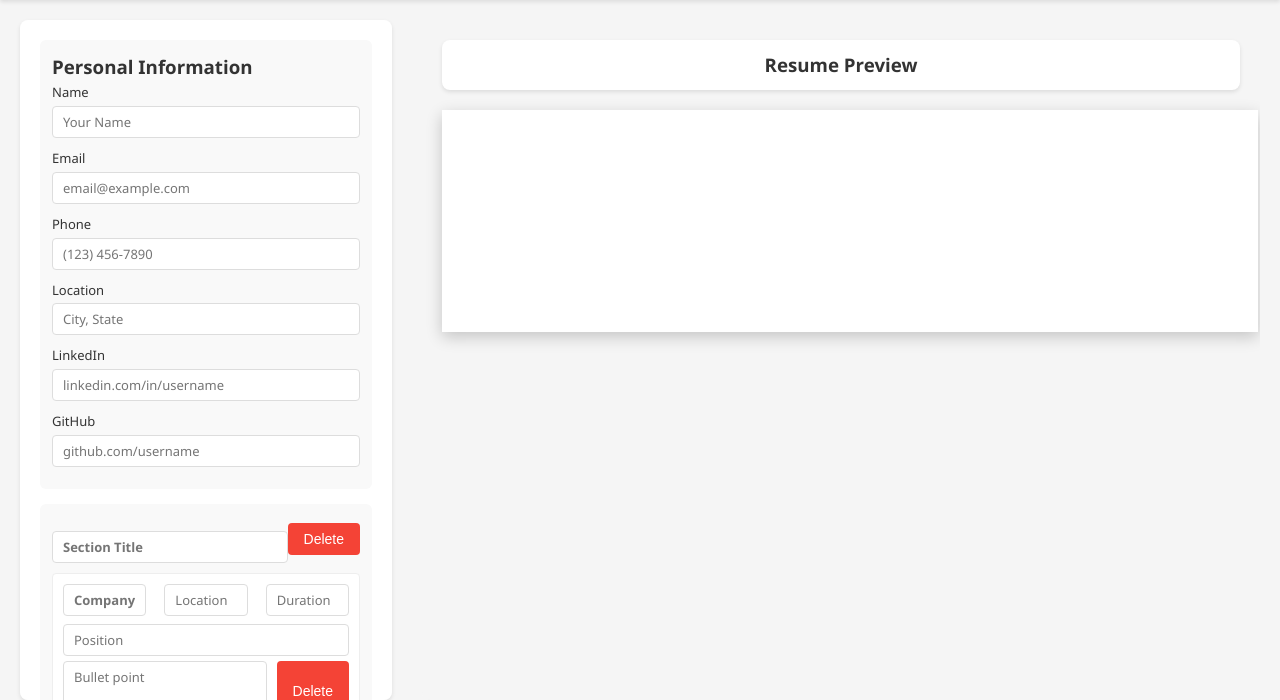
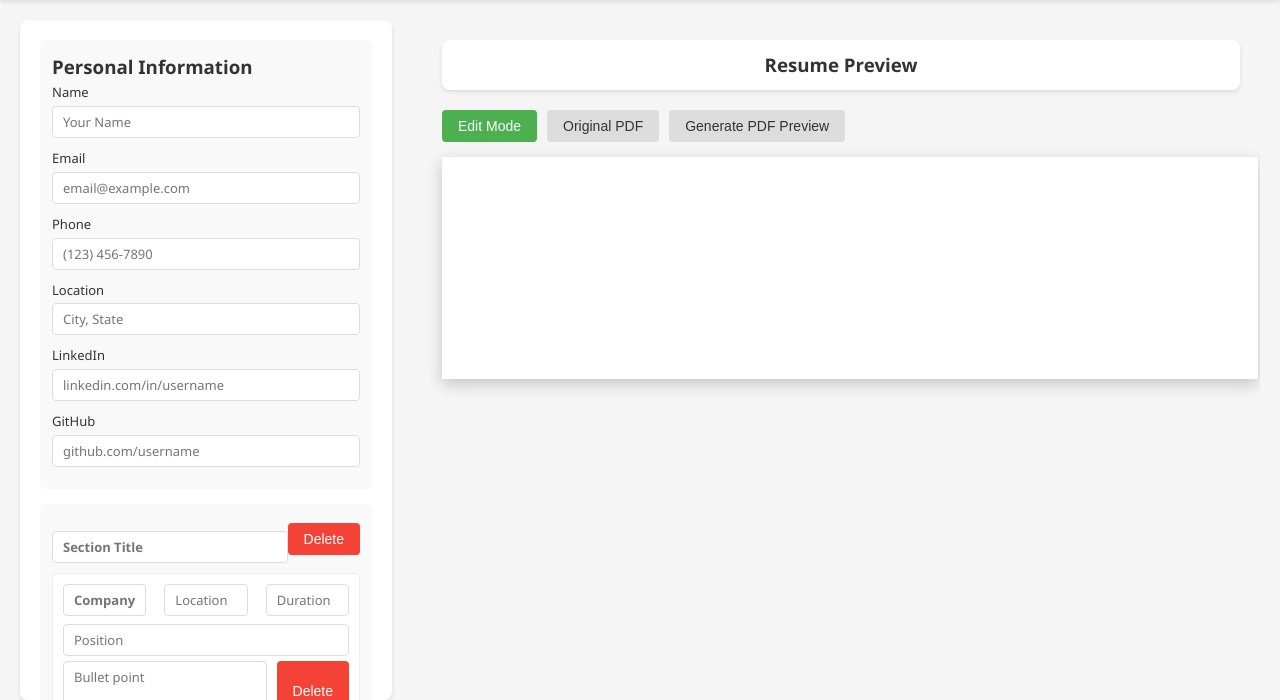
Before and after one commit to RahimMirani/AIResumeMatch, a Flask app: page / in a window 1280 px wide. Shown: the part 173-873 px from the top of the page. Run offline with Flask 3, Linux system fonts and the light colour scheme.

Commit message:
Added view and generate PDF options

```diff
--- a/app.py
+++ b/app.py
@@ -1,9 +1,17 @@
-from flask import Flask, request, jsonify, render_template, url_for
+from flask import Flask, request, jsonify, render_template, url_for, send_from_directory, abort
 from flask_cors import CORS  # Add this import
 from werkzeug.utils import secure_filename
 import os
-from pdf_parser import ResumeParser  # Updated import
+from pdf_parser import parse_pdf  # Change import to use our parse_pdf function
 from config import Config
+from reportlab.lib.pagesizes import letter
+from reportlab.lib import colors
+from reportlab.lib.styles import getSampleStyleSheet, ParagraphStyle
+from reportlab.platypus import SimpleDocTemplate, Paragraph, Spacer, Table, TableStyle
+from reportlab.lib.units import inch
+import uuid
+import html
+import re
 
 app = Flask(__name__)
 CORS(app)  # Enable CORS
@@ -19,8 +27,8 @@ app.config['STATIC_FOLDER'] = 'static'
 # Create uploads directory if it doesn't exist
 os.makedirs(UPLOAD_FOLDER, exist_ok=True)
 
-# Initialize resume parser
-resume_parser = ResumeParser()
+# We no longer need to initialize a parser since we're using a function
+# resume_parser = ResumeParser()  # Remove this line
 
 def allowed_file(filename):
     return '.' in filename and filename.rsplit('.', 1)[1].lower() in ALLOWED_EXTENSIONS
@@ -31,57 +39,170 @@ def index():
 
 @app.route('/upload-resume', methods=['POST'])
 def upload_resume():
-    try:
-        if 'resume' not in request.files:
-            return jsonify({'error': 'No file uploaded'}), 400
+    if 'resume' not in request.files:
+        return jsonify({'error': 'No file part'}), 400
 
-        file = request.files['resume']
+    file = request.files['resume']
+    if file.filename == '':
+        return jsonify({'error': 'No selected file'}), 400
 
-        if file.filename == '':
-            return jsonify({'error': 'No file selected'}), 400
-
-        if not allowed_file(file.filename):
-            return jsonify({'error': 'Invalid file type. Only PDF files are allowed'}), 400
-
+    if file and allowed_file(file.filename):
+        # Secure the filename
         filename = secure_filename(file.filename)
         filepath = os.path.join(app.config['UPLOAD_FOLDER'], filename)
-
         file.save(filepath)
 
         try:
-            parsed_data = resume_parser.parse(filepath)
+            # Parse the PDF using our function
+            parsed_data = parse_pdf(filepath)
 
-            # Add default sections if missing
-            if not any(section['title'] == 'Professional Experience' for section in parsed_data['sections']):
-                parsed_data['sections'].append({
-                    'title': 'Professional Experience',
-                    'entries': []
-                })
-
-            if not any(section['title'] == 'Education' for section in parsed_data['sections']):
-                parsed_data['sections'].append({
-                    'title': 'Education',
-                    'entries': []
-                })
-
-            if not any(section['title'] == 'Skills' for section in parsed_data['sections']):
-                parsed_data['sections'].append({
-                    'title': 'Skills',
-                    'entries': []
-                })
-
+            # Return both the parsed data and the PDF filename
             return jsonify({
                 'status': 'success',
-                'parsed_data': parsed_data
+                'parsed_data': parsed_data,
+                'pdf_filename': filename
+            })
+        except Exception as e:
+            return jsonify({'error': f'Error parsing PDF: {str(e)}'}), 500
+
+    return jsonify({'error': 'Invalid file type'}), 400
+
+@app.route('/pdf/<filename>')
+def serve_pdf(filename):
+    # For security, make sure to validate the filename
+    if '..' in filename or filename.startswith('/'):
+        abort(404)
+    return send_from_directory(app.config['UPLOAD_FOLDER'], filename)
+
+@app.route('/generate-pdf', methods=['POST'])
+def generate_pdf():
+    try:
+        # Get HTML content from request
+        data = request.json
+        if not data or 'html' not in data:
+            return jsonify({'error': 'No HTML content provided'}), 400
+
+        # Extract text data from HTML
+        html_content = data['html']
+
+        # Create a more robust HTML parser
+        import re
+
+        # Helper function to clean HTML tags
+        def clean_html(text):
+            return re.sub(r'<[^>]*>', '', text).strip()
+
+        # Extract name (looking for h1 tag)
+        name_match = re.search(r'<h1>(.*?)</h1>', html_content, re.DOTALL)
+        name = clean_html(name_match.group(1)) if name_match else "Resume"
+
+        # Extract contact info
+        contact_match = re.search(r'<div class="contact-info">(.*?)</div>', html_content, re.DOTALL)
+        contact_info = clean_html(contact_match.group(1)) if contact_match else ""
+        contact_info = contact_info.replace('<br>', '\n')
+
+        # Extract sections
+        sections = []
+        section_matches = re.finditer(r'<h2>(.*?)</h2>(.*?)(?=<h2>|$)', html_content, re.DOTALL)
+
+        for match in section_matches:
+            section_title = clean_html(match.group(1))
+            section_content = match.group(2)
+
+            # Extract bullet points
+            bullet_points = []
+            bullet_matches = re.finditer(r'<li>(.*?)</li>', section_content, re.DOTALL)
+            for bullet_match in bullet_matches:
+                bullet_text = clean_html(bullet_match.group(1))
+                if bullet_text:
+                    bullet_points.append(bullet_text)
+
+            sections.append({
+                'title': section_title,
+                'bullet_points': bullet_points
             })
 
-        finally:
-            if os.path.exists(filepath):
-                os.remove(filepath)
+        # Generate a unique filename
+        filename = f"resume_{uuid.uuid4().hex}.pdf"
+        filepath = os.path.join(app.config['UPLOAD_FOLDER'], filename)
+
+        # Create PDF using ReportLab
+        doc = SimpleDocTemplate(filepath, pagesize=letter,
+                                rightMargin=72, leftMargin=72,
+                                topMargin=72, bottomMargin=72)
+
+        styles = getSampleStyleSheet()
+
+        # Create custom styles
+        styles.add(ParagraphStyle(
+            name='Name',
+            parent=styles['Heading1'],
+            fontSize=16,
+            alignment=1,  # Center alignment
+            spaceAfter=10
+        ))
+
+        styles.add(ParagraphStyle(
+            name='ContactInfo',
+            parent=styles['Normal'],
+            fontSize=10,
+            alignment=1,  # Center alignment
+            spaceAfter=20
+        ))
+
+        styles.add(ParagraphStyle(
+            name='SectionTitle',
+            parent=styles['Heading2'],
+            fontSize=12,
+            textTransform='uppercase',
+            spaceBefore=15,
+            spaceAfter=6
+        ))
+
+        styles.add(ParagraphStyle(
+            name='BulletPoint',
+            parent=styles['Normal'],
+            fontSize=10,
+            leftIndent=20,
+            spaceAfter=2
+        ))
+
+        # Build the PDF content
+        elements = []
+
+        # Add name
+        elements.append(Paragraph(name, styles['Name']))
+
+        # Add contact info
+        elements.append(Paragraph(contact_info, styles['ContactInfo']))
+
+        # Add sections
+        for section in sections:
+            # Add section title
+            elements.append(Paragraph(section['title'], styles['SectionTitle']))
+            elements.append(Spacer(1, 0.1*inch))
+
+            # Add bullet points
+            for point in section['bullet_points']:
+                # Use standard bullet character
+                elements.append(Paragraph(f"• {point}", styles['BulletPoint']))
+
+            # Add space after each section
+            elements.append(Spacer(1, 0.2*inch))
+
+        # Build the PDF
+        doc.build(elements)
+
+        return jsonify({
+            'status': 'success',
+            'pdf_filename': filename
+        })
 
     except Exception as e:
-        print(f"Error in upload_resume: {str(e)}")
-        return jsonify({'error': str(e)}), 500
+        import traceback
+        error_details = traceback.format_exc()
+        print(f"Error generating PDF: {str(e)}\n{error_details}")
+        return jsonify({'error': f'Error generating PDF: {str(e)}'}), 500
 
 if __name__ == '__main__':
     app.run(debug=True)
--- a/static/css/styles.css
+++ b/static/css/styles.css
@@ -532,3 +532,44 @@ button:hover {
         padding: 0.5in;
     }
 }
+
+/* View mode buttons */
+.view-modes {
+    display: flex;
+    gap: 10px;
+    margin-bottom: 15px;
+}
+
+.mode-btn {
+    padding: 8px 16px;
+    background-color: #ddd;
+    color: #333;
+    border: none;
+    border-radius: 4px;
+    cursor: pointer;
+}
+
+.mode-btn.active {
+    background-color: #4CAF50;
+    color: white;
+}
+
+/* Preview containers */
+.preview-container {
+    display: none;
+    width: 100%;
+    height: 100%;
+}
+
+.preview-container.active {
+    display: block;
+}
+
+/* PDF viewer */
+.pdf-viewer {
+    width: 100%;
+    height: calc(100vh - 200px);
+    border: none;
+    background: white;
+    box-shadow: 0 5px 15px rgba(0,0,0,0.2);
+}
--- a/static/js/resume-editor.js
+++ b/static/js/resume-editor.js
@@ -3,6 +3,8 @@ document.addEventListener('DOMContentLoaded', function() {
     let sectionCounter = 0;
     let entryCounter = 0;
     let pointCounter = 0;
+    let currentPdfUrl = null;
+    let generatedPdfUrl = null;
 
     // DOM elements
     const sectionsContainer = document.getElementById('sections-container');
@@ -27,7 +29,99 @@ document.addEventListener('DOMContentLoaded', function() {
         addSection();
     });
 
-    // Handle form submission
+    // Add these event listeners after the other listeners
+    const editModeBtn = document.getElementById('editModeBtn');
+    const pdfModeBtn = document.getElementById('pdfModeBtn');
+    const editPreview = document.getElementById('edit-preview');
+    const pdfPreview = document.getElementById('pdf-preview');
+    const pdfIframe = document.getElementById('pdf-iframe');
+
+    // Add after the other event listeners
+    const originalPdfBtn = document.getElementById('originalPdfBtn');
+    const generatePdfBtn = document.getElementById('generatePdfBtn');
+
+    editModeBtn.addEventListener('click', function() {
+        editModeBtn.classList.add('active');
+        originalPdfBtn.classList.remove('active');
+        generatePdfBtn.classList.remove('active');
+        editPreview.classList.add('active');
+        pdfPreview.classList.remove('active');
+    });
+
+    originalPdfBtn.addEventListener('click', function() {
+        if (currentPdfUrl) {
+            pdfIframe.src = currentPdfUrl;
+            originalPdfBtn.classList.add('active');
+            editModeBtn.classList.remove('active');
+            generatePdfBtn.classList.remove('active');
+            pdfPreview.classList.add('active');
+            editPreview.classList.remove('active');
+        } else {
+            alert('No original PDF available. Please upload a resume first.');
+        }
+    });
+
+    generatePdfBtn.addEventListener('click', async function() {
+        try {
+            // Show loading state
+            generatePdfBtn.textContent = 'Generating...';
+            generatePdfBtn.disabled = true;
+
+            // Get the HTML content from the edit preview
+            const previewContent = document.getElementById('resume-preview').innerHTML;
+
+            // Wrap in proper HTML structure
+            const htmlContent = `
+                <!DOCTYPE html>
+                <html>
+                <head>
+                    <meta charset="UTF-8">
+                    <title>Resume</title>
+                </head>
+                <body>
+                    ${previewContent}
+                </body>
+                </html>
+            `;
+
+            // Send to server for PDF generation
+            const response = await fetch('/generate-pdf', {
+                method: 'POST',
+                headers: {
+                    'Content-Type': 'application/json',
+                },
+                body: JSON.stringify({ html: htmlContent })
+            });
+
+            if (!response.ok) {
+                throw new Error('PDF generation failed');
+            }
+
+            const data = await response.json();
+
+            // Update PDF viewer with the new PDF
+            if (data.pdf_filename) {
+                generatedPdfUrl = `/pdf/${data.pdf_filename}`;
+                pdfIframe.src = generatedPdfUrl;
+
+                // Switch to PDF view
+                originalPdfBtn.classList.remove('active');
+                editModeBtn.classList.remove('active');
+                generatePdfBtn.classList.add('active');
+                pdfPreview.classList.add('active');
+                editPreview.classList.remove('active');
+            }
+        } catch (error) {
+            console.error('Error:', error);
+            alert('Error generating PDF: ' + error.message);
+        } finally {
+            // Reset button
+            generatePdfBtn.textContent = 'Generate PDF Preview';
+            generatePdfBtn.disabled = false;
+        }
+    });
+
+    // Update the form submission handler to display the PDF
     document.getElementById('uploadForm').addEventListener('submit', async function(e) {
         e.preventDefault();
         const formData = new FormData();
@@ -48,6 +142,15 @@ document.addEventListener('DOMContentLoaded', function() {
             if (data.parsed_data) {
                 populateEditor(data.parsed_data);
                 updatePreview();
+
+                // Set the PDF URL and show it
+                if (data.pdf_filename) {
+                    currentPdfUrl = `/pdf/${data.pdf_filename}`;
+                    pdfIframe.src = currentPdfUrl;
+
+                    // Automatically switch to PDF view
+                    originalPdfBtn.click();
+                }
             }
         } catch (error) {
             console.error('Error:', error);
--- a/templates/index.html
+++ b/templates/index.html
@@ -62,8 +62,20 @@
             <div class="preview-header">
                 <h3>Resume Preview</h3>
             </div>
-            <div id="resume-preview" class="resume-preview">
-                <!-- Resume preview will be rendered here -->
+            <div class="view-modes">
+                <button id="editModeBtn" class="mode-btn active">Edit Mode</button>
+                <button id="originalPdfBtn" class="mode-btn">Original PDF</button>
+                <button id="generatePdfBtn" class="mode-btn">Generate PDF Preview</button>
+            </div>
+
+            <div id="edit-preview" class="preview-container active">
+                <div id="resume-preview" class="resume-preview">
+                    <!-- Preview content will be generated here -->
+                </div>
+            </div>
+
+            <div id="pdf-preview" class="preview-container">
+                <iframe id="pdf-iframe" class="pdf-viewer" src="" frameborder="0"></iframe>
             </div>
         </div>
     </div>
```
Also changed, not shown: 4 other files.
